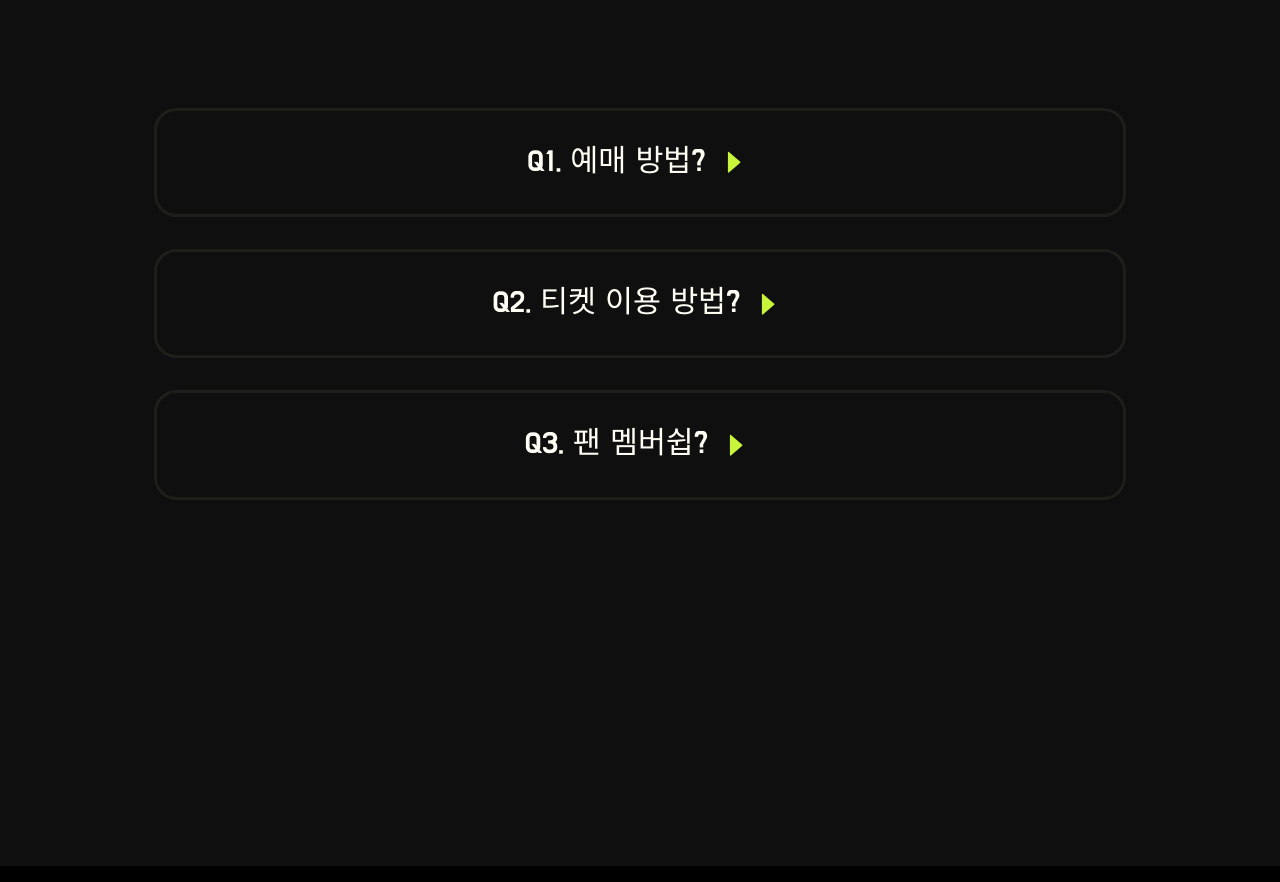
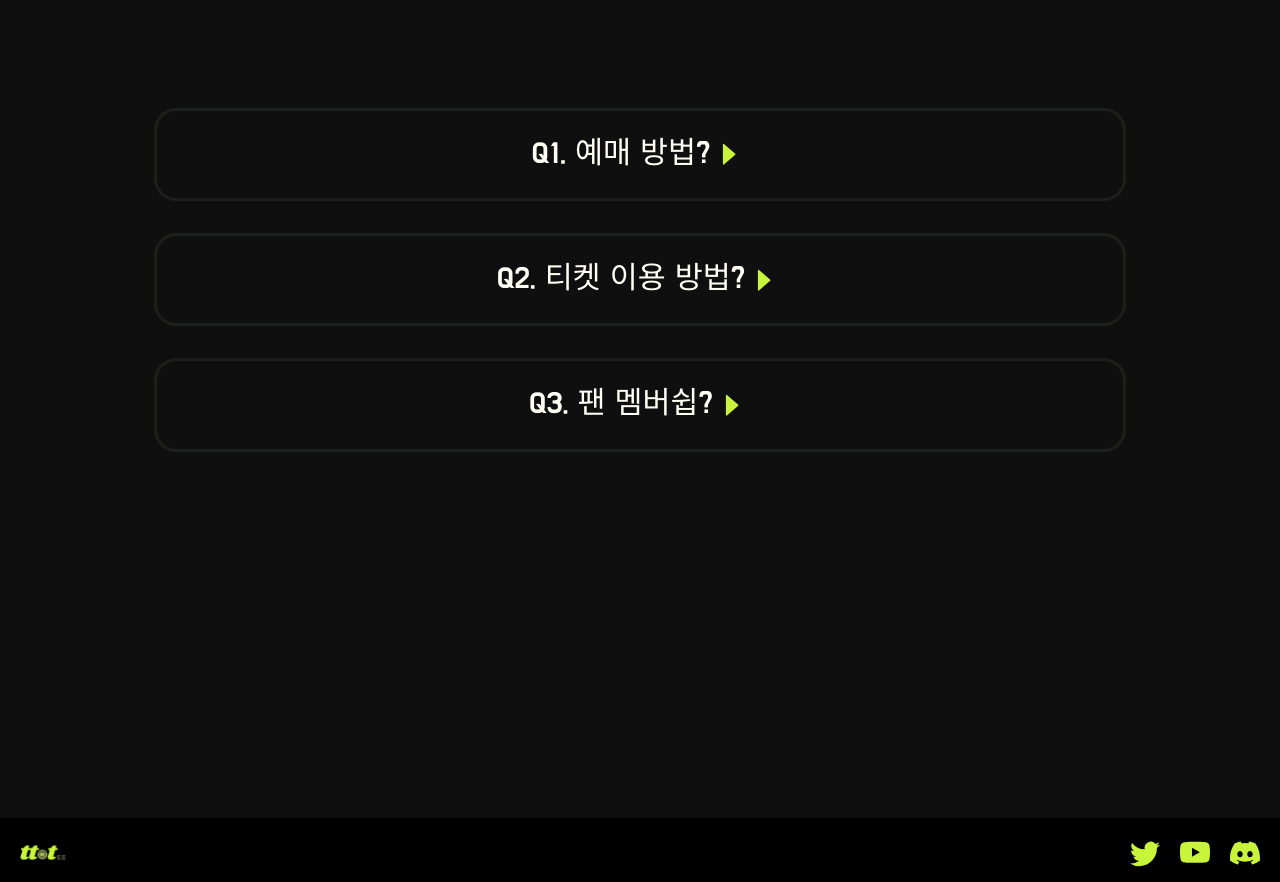
Before and after one commit to teamNFT-likelion/SBT-ticket-client, a React (Create React App) app: page / in a window 1280 px wide. Shown: the part 6823-7705 px from the top of the page. Built offline with nearby package versions, Linux system fonts and the light colour scheme; a web font is replaced by a local one.

Commit message:
fix: CardByToggle에서 승익님 피드백대로 코드 정리, 스타일 수정

```diff
--- a/src/components/articles/CardByToggle.jsx
+++ b/src/components/articles/CardByToggle.jsx
@@ -17,20 +17,13 @@ import { AiOutlineCaretUp } from 'react-icons/ai';
 //  [ ] Answer 열리는거 transtition 적용해주고싶다
 
 
-const Button = styled(Column)`
-width: 100%;
-  justify-content: center;
-  align-items: center;
-  margin: auto;
-`;
-
 const CardContainer = styled(Column)`
   border: 3px solid
     ${(props) => (props.isOpened ? colors.primary40 : colors.bgFAQ)};
   border-radius: 1.4rem;
   white-space: wrap;
   margin: 1rem;
-  padding: 1.3rem;
+  /* padding: 1.3rem; */
   align-items: center;
   justify-content: center;
   width: 76vw;
@@ -41,24 +34,24 @@ const CardContainer = styled(Column)`
 
   ${lg`
     margin: 1.4rem 4rem;
-    padding: 1.2rem
     border-radius: 1.4rem;
   `}
 
   ${sm`
     margin: 1.3rem 3rem;
-    padding: 1.3rem;
     border-radius: 1.2rem;
   `}
 `;
 
 const TitleContainer = styled(Column)`
   line-height: 150%;
+  width:100%;
+  height:100%;
   text-align: left;
   align-items: center;
   justify-content: center;
   overflow: hidden;
-  padding: 0.5rem 1.5rem;
+  padding: 1.3rem 1.5rem;
   font-size: 1.9rem;
   margin-top: 0px;
   flex-direction: row;
@@ -86,20 +79,12 @@ const CardByToggle = ({ title, children }) => {
   const [isOpened, setIsOpened] = useState(false);
 
   return (
-    //TODO: 인라인css 리팩토링필요
-
     <CardContainer isOpened={isOpened}>
-      <Button
-        onClick={() => {
-          setIsOpened((prev) => !prev);
-        }}
-      >
-      <TitleContainer>
-        <span>{title}</span> &nbsp;
+      <TitleContainer onClick={() => setIsOpened((prev) => !prev)}>
+        {title}
         <ToggleButton isOpened={isOpened} />
       </TitleContainer>
-      </Button>
-      <div>{isOpened && children}</div>
+      {isOpened && children}
     </CardContainer>
   );
 };
--- a/src/components/pages/main/FAQArea.jsx
+++ b/src/components/pages/main/FAQArea.jsx
@@ -17,19 +17,19 @@ const ContentsContainer = styled(Column)`
   line-height: 150%;
   font-size: 1.5rem;
   text-align: left;
-  margin-top: 3rem;
   overflow: hidden;
   padding: 0.5rem 1.5rem;
+  margin-bottom: 1.5rem;
 
   ${lg`
     font-size: 1.4rem;
     padding: 0.5rem 1.4rem;
-    margin-top: 1.4rem;
+    margin-bottom: 1.4rem;
   `}
   ${sm`
     font-size: 1.2rem;
     padding: 0.5rem 1.2rem;
-    margin-top: 1.2rem;
+    margin-bottom: 1.2rem;
   `};
 `;
 
```
